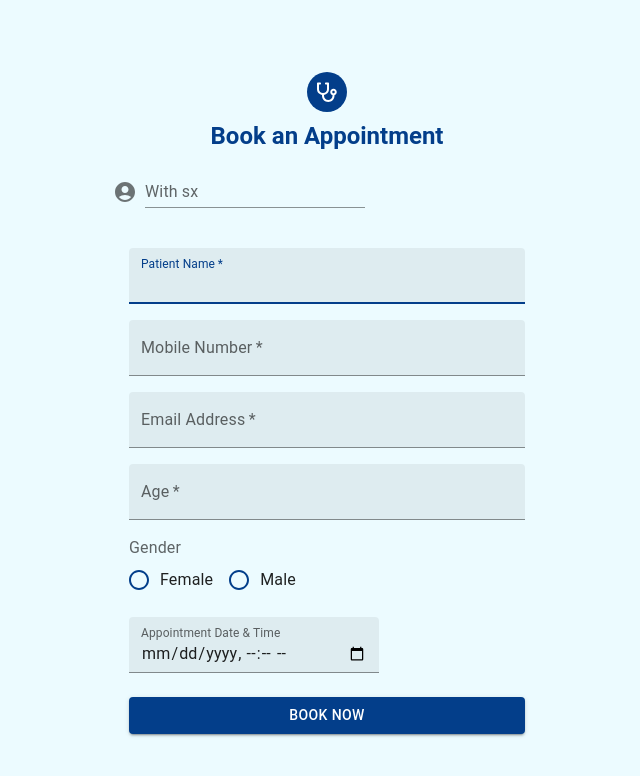
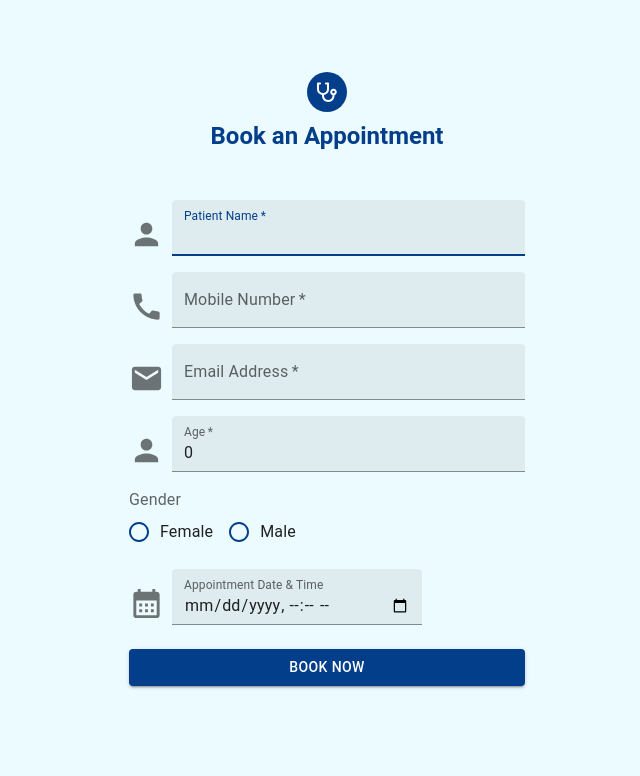
Before and after one commit to Y3S1-SE-Projects/smart-port-city, a React (Create React App) app in the folder client/: page /123 in a window 1280 px wide. Shown: the top 776 px of the page, without its empty margins (313-953 px from the left). Built offline with nearby package versions, Linux system fonts and the light colour scheme.

Commit message:
Book Appointment updated

```diff
--- a/client/src/pages/BookAppointment.jsx
+++ b/client/src/pages/BookAppointment.jsx
@@ -18,28 +18,56 @@ import FormLabel from '@mui/material/FormLabel';
 import {useState} from "react";
 import moment from "moment";
 import {AccountCircle} from "@mui/icons-material";
+import PersonIcon from '@mui/icons-material/Person';
+import CallIcon from '@mui/icons-material/Call';
+import EmailIcon from '@mui/icons-material/Email';
+import CalendarMonthIcon from '@mui/icons-material/CalendarMonth';
+import axios from "axios";
+import {SERVER_URL} from "../utils/config";
+import Notification from "../utils/Notification";
 
 const theme = createTheme({
     palette: {
         primary: {
             main: '#033E8A'
         },
-    background:{
-            default:'#ECFBFF'
+        background: {
+            default: '#ECFBFF'
         }
     },
 });
 
 export default function BookAppointment() {
 
+    const [patientname, setPatientname] = useState("")
+    const [mobile, setMobile] = useState("")
+    const [email, setEmail] = useState('')
+    const [age, setAge] = useState(0);
+    const [gender, setGender] = useState("")
+    const [apptdate, setApptdate] = useState("");
+
     const today = moment().format('YYYY-MM-DDTkk:mm');
 
-    const handleSubmit = (event) => {
+    const handleSubmit = async (event) => {
         event.preventDefault();
-        const data = new FormData(event.currentTarget);
-        console.log({
-            email: data.get('email'),
-        });
+        // const data = new FormData(event.currentTarget);
+        // console.log({
+        //     email: data.get('email'),
+        // });
+        const newAppnt = {}
+        await axios.post(`${SERVER_URL}/appointment`,newAppnt).then((res)=>{
+            setTimeout(()=>{
+                Notification("success","Appointment fixed");
+
+            },1000)
+        })
+        console.log(patientname);
+        console.log(mobile);
+        console.log(email);
+        console.log(age);
+        console.log(gender);
+        console.log(apptdate);
+
     };
 
     return (
@@ -63,56 +91,84 @@ export default function BookAppointment() {
                     </Typography>
                     <Box component="form" noValidate onSubmit={handleSubmit} sx={{mt: 3}}>
                         <Grid container spacing={2}>
-                            <Box sx={{ display: 'flex', alignItems: 'flex-end' }}>
-                                <AccountCircle sx={{ color: 'action.active', mr: 1, my: 0.5 }} />
-                                <TextField id="input-with-sx" label="With sx" variant="standard" />
-                            </Box>
-                            <Grid item xs={12}  sx={{mt: 3}}>
+                            <Grid item xs={12} sx={{mt: 3}}>
+                                <Box sx={{display: 'flex', alignItems: 'flex-end'}}>
+                                    <PersonIcon sx={{color: 'action.active', mr: 1, my: 0.5}} fontSize="large"/>
                                     <TextField
                                         name="patientName"
                                         required
                                         fullWidth
+                                        value={patientname}
+                                        onChange={(event) => {
+                                            setPatientname(event.target.value)
+                                        }}
                                         id="patientName"
                                         label="Patient Name"
                                         variant="filled"
                                         autoFocus
                                     />
+                                </Box>
                             </Grid>
                             <Grid item xs={12}>
+                                <Box sx={{display: 'flex', alignItems: 'flex-end'}}>
+                                    <CallIcon sx={{color: 'action.active', mr: 1, my: 0.5}} fontSize="large"/>
                                     <TextField
                                         name="mobileNumber"
                                         required
                                         fullWidth
+                                        value={mobile}
+                                        onChange={(event) => {
+                                            setMobile(event.target.value)
+                                        }}
                                         id="mobileNumber"
                                         label="Mobile Number"
                                         variant="filled"
                                     />
+                                </Box>
                             </Grid>
                             <Grid item xs={12}>
+                                <Box sx={{display: 'flex', alignItems: 'flex-end'}}>
+                                    <EmailIcon sx={{color: 'action.active', mr: 1, my: 0.5}} fontSize="large"/>
                                     <TextField
                                         required
                                         fullWidth
+                                        value={email}
+                                        onChange={(event) => {
+                                            setEmail(event.target.value)
+                                        }}
                                         id="email"
                                         label="Email Address"
                                         name="email"
                                         variant="filled"
                                     />
+                                </Box>
                             </Grid>
                             <Grid item xs={12}>
+                                <Box sx={{display: 'flex', alignItems: 'flex-end'}}>
+                                    <PersonIcon sx={{color: 'action.active', mr: 1, my: 0.5}} fontSize="large"/>
                                     <TextField
                                         required
                                         fullWidth
                                         name="age"
                                         label="Age"
+                                        value={age}
+                                        onChange={(event) => {
+                                            setAge(event.target.value)
+                                        }}
                                         type="number"
                                         id="age"
                                         variant="filled"
                                     />
+                                </Box>
                             </Grid>
                             <Grid item xs={12}>
                                 <FormControl>
                                     <FormLabel id="demo-row-radio-buttons-group-label">Gender</FormLabel>
                                     <RadioGroup
+                                        value={gender}
+                                        onChange={(event) => {
+                                            setGender(event.target.value)
+                                        }}
                                         row
                                         aria-labelledby="demo-row-radio-buttons-group-label"
                                         name="row-radio-buttons-group"
@@ -133,20 +189,24 @@ export default function BookAppointment() {
                                 </FormControl>
                             </Grid>
                             <Grid item xs={12}>
+                                <Box sx={{display: 'flex', alignItems: 'flex-end'}}>
+                                    <CalendarMonthIcon sx={{color: 'action.active', mr: 1, my: 0.5}} fontSize="large"/>
                                     <TextField
+                                        value={apptdate}
+                                        onChange={(event)=>{setApptdate(event.target.value)}}
                                         id="datetime-local"
                                         label="Appointment Date & Time"
                                         type="datetime-local"
                                         variant="filled"
-                                    //defaultValue="2017-05-24T10:30"
-                                    sx={{ width: 250 }}
+                                        sx={{width: 250}}
                                         inputProps={{
-                                        min:today
+                                            min: today
                                         }}
                                         InputLabelProps={{
                                             shrink: true,
                                         }}
                                     />
+                                </Box>
                             </Grid>
                         </Grid>
 
```
Lines whose indentation alone changed are shown as unchanged.
